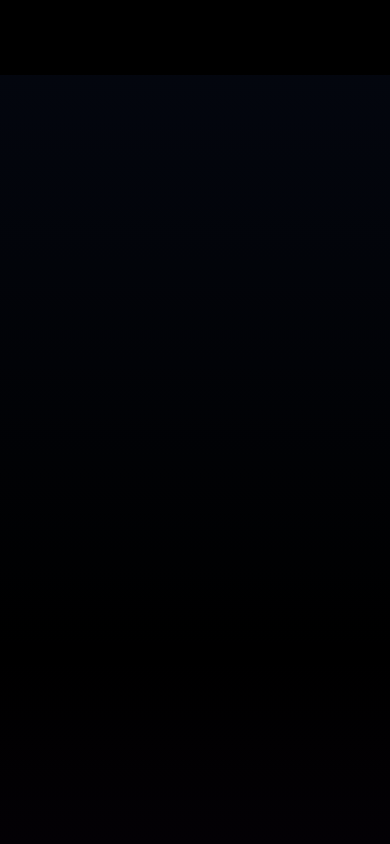
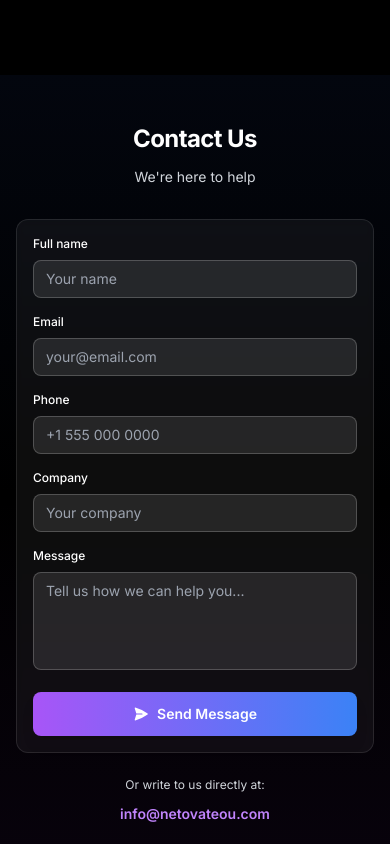
Before and after one commit to Jhefferson-Netovate/voiceai-landing, a React (Vite) app: page / in a window 390 px wide. Shown: the part 7000-7844 px from the top of the page. Built offline with nearby package versions, Linux system fonts and the light colour scheme; no server answers.

Commit message:
chore: push local changes

```diff
--- a/src/components/ContactForm.jsx
+++ b/src/components/ContactForm.jsx
@@ -1,17 +1,10 @@
 import React, { useState } from 'react';
 import { motion } from 'framer-motion';
-import { useTranslation } from 'react-i18next'; // ⬅️ AÑADIR
+import { useTranslation } from 'react-i18next';
 import { PaperAirplaneIcon } from '@heroicons/react/24/solid';
-import { usePrefersReducedMotion } from '../hooks/usePrefersReducedMotion';
-import { useScrollAnimation } from '../hooks/useOptimizedAnimation';
-
-
 
 export default function ContactForm() {
-  const prefersReducedMotion = usePrefersReducedMotion();
-  const { t } = useTranslation(); // ⬅️ AÑADIR
-  const headerAnimation = useScrollAnimation({ type: 'fade' });
-  const formAnimation = useScrollAnimation({ type: 'slide', delay: 0.2 });
+  const { t } = useTranslation();
 
   const [formData, setFormData] = useState({
     name: '',
@@ -51,35 +44,37 @@ export default function ContactForm() {
   };
 
   return (
-    <section id="contacto" className="relative py-20 bg-black overflow-hidden">
-      {/* Background effects */}
-      <div className="absolute inset-0 bg-gradient-to-b from-blue-900/10 via-transparent to-purple-900/10" />
+    <section
+      id="contacto"
+      className="relative py-12 sm:py-16 md:py-20 lg:py-24 bg-black"
+      style={{ minHeight: '100vh' }}
+    >
+      {/* Background effects - Simplificado */}
+      <div className="absolute inset-0 bg-gradient-to-b from-blue-900/10 via-transparent to-purple-900/10 pointer-events-none" />
 
-      <div className="container-scale relative z-10">
-        <div className="max-w-4xl mx-auto">
+      <div className="relative z-10 max-w-4xl mx-auto px-4 sm:px-6 lg:px-8">
+
         {/* Header */}
-          <motion.div
-            className="text-center mb-12"
-            {...headerAnimation}
-          >
-            <h2 className="text-3xl sm:text-4xl lg:text-5xl font-bold text-white mb-4">
-              {t('contact.title')} {/* ⬅️ TRADUCCIÓN */}
+        <div className="text-center mb-8 sm:mb-10 md:mb-12">
+          <h2 className="text-2xl sm:text-3xl md:text-4xl lg:text-5xl font-bold text-white mb-3 sm:mb-4">
+            {t('contact.title')}
           </h2>
-            <p className="text-xl text-gray-400">
-              {t('contact.subtitle')} {/* ⬅️ TRADUCCIÓN */}
+          <p className="text-sm sm:text-base md:text-lg lg:text-xl text-gray-400">
+            {t('contact.subtitle')}
           </p>
-          </motion.div>
+        </div>
 
-          {/* Form */}
-          <motion.div
-             className="bg-white/5 backdrop-blur-xl rounded-2xl border border-white/10 p-8 md:p-12"
-             {...formAnimation}
-          >
-            <form onSubmit={handleSubmit} className="space-y-6">
+        {/* Form Container */}
+        <div className="bg-white/5 backdrop-blur-xl rounded-xl sm:rounded-2xl border border-white/10 p-4 sm:p-6 md:p-8 lg:p-10">
+          <form onSubmit={handleSubmit} className="space-y-4 sm:space-y-5 md:space-y-6">
+
             {/* Nombre */}
             <div>
-                <label htmlFor="name" className="block text-white font-medium mb-2">
-                  {t('contact.nameLabel')} {/* ⬅️ TRADUCCIÓN */}
+              <label
+                htmlFor="name"
+                className="block text-white font-medium mb-2 text-xs sm:text-sm md:text-base"
+              >
+                {t('contact.nameLabel')}
               </label>
               <input
                 type="text"
@@ -88,15 +83,18 @@ export default function ContactForm() {
                 value={formData.name}
                 onChange={handleChange}
                 required
-                  placeholder={t('contact.namePlaceholder')} /* ⬅️ TRADUCCIÓN */
-                  className="w-full px-4 py-3 bg-white/10 border border-white/20 rounded-lg text-white placeholder-gray-400 focus:outline-none focus:border-purple-500 focus:ring-2 focus:ring-purple-500/20 transition-all"
+                placeholder={t('contact.namePlaceholder')}
+                className="w-full px-3 py-2 sm:px-4 sm:py-3 bg-white/10 border border-white/20 rounded-lg text-white text-sm sm:text-base placeholder-gray-400 focus:outline-none focus:border-purple-500 focus:ring-2 focus:ring-purple-500/20 transition-all"
               />
             </div>
 
             {/* Email */}
             <div>
-                <label htmlFor="email" className="block text-white font-medium mb-2">
-                  {t('contact.emailLabel')} {/* ⬅️ TRADUCCIÓN */}
+              <label
+                htmlFor="email"
+                className="block text-white font-medium mb-2 text-xs sm:text-sm md:text-base"
+              >
+                {t('contact.emailLabel')}
               </label>
               <input
                 type="email"
@@ -105,15 +103,18 @@ export default function ContactForm() {
                 value={formData.email}
                 onChange={handleChange}
                 required
-                  placeholder={t('contact.emailPlaceholder')} /* ⬅️ TRADUCCIÓN */
-                  className="w-full px-4 py-3 bg-white/10 border border-white/20 rounded-lg text-white placeholder-gray-400 focus:outline-none focus:border-purple-500 focus:ring-2 focus:ring-purple-500/20 transition-all"
+                placeholder={t('contact.emailPlaceholder')}
+                className="w-full px-3 py-2 sm:px-4 sm:py-3 bg-white/10 border border-white/20 rounded-lg text-white text-sm sm:text-base placeholder-gray-400 focus:outline-none focus:border-purple-500 focus:ring-2 focus:ring-purple-500/20 transition-all"
               />
             </div>
 
             {/* Teléfono */}
             <div>
-                <label htmlFor="phone" className="block text-white font-medium mb-2">
-                  {t('contact.phoneLabel')} {/* ⬅️ TRADUCCIÓN */}
+              <label
+                htmlFor="phone"
+                className="block text-white font-medium mb-2 text-xs sm:text-sm md:text-base"
+              >
+                {t('contact.phoneLabel')}
               </label>
               <input
                 type="tel"
@@ -121,15 +122,18 @@ export default function ContactForm() {
                 name="phone"
                 value={formData.phone}
                 onChange={handleChange}
-                  placeholder={t('contact.phonePlaceholder')} /* ⬅️ TRADUCCIÓN */
-                  className="w-full px-4 py-3 bg-white/10 border border-white/20 rounded-lg text-white placeholder-gray-400 focus:outline-none focus:border-purple-500 focus:ring-2 focus:ring-purple-500/20 transition-all"
+                placeholder={t('contact.phonePlaceholder')}
+                className="w-full px-3 py-2 sm:px-4 sm:py-3 bg-white/10 border border-white/20 rounded-lg text-white text-sm sm:text-base placeholder-gray-400 focus:outline-none focus:border-purple-500 focus:ring-2 focus:ring-purple-500/20 transition-all"
               />
             </div>
 
             {/* Empresa */}
             <div>
-                <label htmlFor="company" className="block text-white font-medium mb-2">
-                  {t('contact.companyLabel')} {/* ⬅️ TRADUCCIÓN */}
+              <label
+                htmlFor="company"
+                className="block text-white font-medium mb-2 text-xs sm:text-sm md:text-base"
+              >
+                {t('contact.companyLabel')}
               </label>
               <input
                 type="text"
@@ -137,15 +141,18 @@ export default function ContactForm() {
                 name="company"
                 value={formData.company}
                 onChange={handleChange}
-                  placeholder={t('contact.companyPlaceholder')} /* ⬅️ TRADUCCIÓN */
-                  className="w-full px-4 py-3 bg-white/10 border border-white/20 rounded-lg text-white placeholder-gray-400 focus:outline-none focus:border-purple-500 focus:ring-2 focus:ring-purple-500/20 transition-all"
+                placeholder={t('contact.companyPlaceholder')}
+                className="w-full px-3 py-2 sm:px-4 sm:py-3 bg-white/10 border border-white/20 rounded-lg text-white text-sm sm:text-base placeholder-gray-400 focus:outline-none focus:border-purple-500 focus:ring-2 focus:ring-purple-500/20 transition-all"
               />
             </div>
 
             {/* Mensaje */}
             <div>
-                <label htmlFor="message" className="block text-white font-medium mb-2">
-                  {t('contact.messageLabel')} {/* ⬅️ TRADUCCIÓN */}
+              <label
+                htmlFor="message"
+                className="block text-white font-medium mb-2 text-xs sm:text-sm md:text-base"
+              >
+                {t('contact.messageLabel')}
               </label>
               <textarea
                 id="message"
@@ -153,78 +160,61 @@ export default function ContactForm() {
                 value={formData.message}
                 onChange={handleChange}
                 required
-                  rows="5"
-                  placeholder={t('contact.messagePlaceholder')} /* ⬅️ TRADUCCIÓN */
-                  className="w-full px-4 py-3 bg-white/10 border border-white/20 rounded-lg text-white placeholder-gray-400 focus:outline-none focus:border-purple-500 focus:ring-2 focus:ring-purple-500/20 transition-all resize-none"
+                rows="4"
+                placeholder={t('contact.messagePlaceholder')}
+                className="w-full px-3 py-2 sm:px-4 sm:py-3 bg-white/10 border border-white/20 rounded-lg text-white text-sm sm:text-base placeholder-gray-400 focus:outline-none focus:border-purple-500 focus:ring-2 focus:ring-purple-500/20 transition-all resize-none"
               />
             </div>
 
             {/* Botón Submit */}
-              <motion.button
+            <button
               type="submit"
               disabled={status.submitting}
-                className={`w-full py-4 rounded-lg font-semibold transition-all duration-200 flex items-center justify-center gap-2 ${
+              className={`w-full py-3 sm:py-3.5 md:py-4 rounded-lg font-semibold transition-all duration-200 flex items-center justify-center gap-2 text-sm sm:text-base ${
                 status.submitting
                   ? 'bg-gray-600 cursor-not-allowed'
                   : 'bg-gradient-to-r from-purple-500 to-blue-500 hover:from-purple-600 hover:to-blue-600 shadow-lg hover:shadow-xl'
               } text-white`}
-                whileHover={prefersReducedMotion || status.submitting ? {} : { scale: 1.02 }}
-                whileTap={prefersReducedMotion || status.submitting ? {} : { scale: 0.98 }}
             >
               {status.submitting ? (
                 <>
                   <div className="animate-spin rounded-full h-5 w-5 border-b-2 border-white" />
-                    {t('contact.sending')} {/* ⬅️ TRADUCCIÓN */}
+                  {t('contact.sending')}
                 </>
               ) : (
                 <>
-                    <PaperAirplaneIcon className="w-5 h-5" />
-                    {t('contact.sendButton')} {/* ⬅️ TRADUCCIÓN */}
+                  <PaperAirplaneIcon className="w-4 h-4 sm:w-5 sm:h-5" />
+                  {t('contact.sendButton')}
                 </>
               )}
-              </motion.button>
+            </button>
 
             {/* Mensajes de estado */}
             {status.submitted && (
-                <motion.div
-                  initial={{ opacity: 0, y: 10 }}
-                  animate={{ opacity: 1, y: 0 }}
-                  className="bg-green-500/20 border border-green-500/50 text-green-400 px-4 py-3 rounded-lg text-center"
-                >
-                  {t('contact.successMessage')} {/* ⬅️ TRADUCCIÓN */}
-                </motion.div>
+              <div className="bg-green-500/20 border border-green-500/50 text-green-400 px-3 py-2 sm:px-4 sm:py-3 rounded-lg text-center text-xs sm:text-sm md:text-base">
+                {t('contact.successMessage')}
+              </div>
             )}
 
             {status.error && (
-                <motion.div
-                  initial={{ opacity: 0, y: 10 }}
-                  animate={{ opacity: 1, y: 0 }}
-                  className="bg-red-500/20 border border-red-500/50 text-red-400 px-4 py-3 rounded-lg text-center"
-                >
-                  {t('contact.errorMessage')} {/* ⬅️ TRADUCCIÓN */}
-                </motion.div>
+              <div className="bg-red-500/20 border border-red-500/50 text-red-400 px-3 py-2 sm:px-4 sm:py-3 rounded-lg text-center text-xs sm:text-sm md:text-base">
+                {t('contact.errorMessage')}
+              </div>
             )}
           </form>
-          </motion.div>
+        </div>
 
         {/* Información de contacto adicional */}
-          <motion.div
-            className="mt-12 text-center"
-            initial={prefersReducedMotion ? {} : { opacity: 0 }}
-            whileInView={prefersReducedMotion ? {} : { opacity: 1 }}
-            transition={prefersReducedMotion ? {} : { duration: 0.8, delay: 0.4 }}
-            viewport={{ once: true }}
-          >
-            <p className="text-gray-400 mb-4">
-              O escríbenos directamente a:
+        <div className="mt-6 sm:mt-8 md:mt-10 lg:mt-12 text-center">
+          <p className="text-gray-400 mb-2 sm:mb-3 text-xs sm:text-sm md:text-base">
+            {t('contact.orWriteUs')}
           </p>
           <a
-              href="mailto:info@netovate.com"
-              className="text-purple-400 hover:text-purple-300 text-lg font-semibold transition-colors"
+            href="mailto:info@netovateou.com"
+            className="text-purple-400 hover:text-purple-300 text-sm sm:text-base md:text-lg font-semibold transition-colors inline-block break-all"
           >
-              info@netovate.com
+            info@netovateou.com
           </a>
-          </motion.div>
         </div>
       </div>
     </section>
--- a/src/config/i18n.js
+++ b/src/config/i18n.js
@@ -217,6 +217,7 @@ const resources = {
         sending: 'Enviando...',
         successMessage: '¡Mensaje enviado! Te responderemos pronto.',
         errorMessage: 'Hubo un error. Inténtalo de nuevo.',
+        orWriteUs: 'O escríbenos directamente a:',
         addressLabel: 'Dirección',
         addressText: 'Unión Europea',
         hoursTitle: 'Horario de Atención',
@@ -570,6 +571,7 @@ const resources = {
         sending: 'Sending...',
         successMessage: 'Message sent! We will respond soon.',
         errorMessage: 'There was an error. Please try again.',
+        orWriteUs: 'Or write to us directly at:',
         addressLabel: 'Address',
         addressText: 'European Union',
         hoursTitle: 'Business Hours',
--- a/src/pages/Gdpr.jsx
+++ b/src/pages/Gdpr.jsx
@@ -89,7 +89,7 @@ export default function Gdpr() {
                 <h2 className="text-xl sm:text-2xl font-semibold text-scale-purple mt-6 mb-3 sm:mt-8 sm:mb-4">
                   Contacto y reclamaciones
                 </h2>
-                <p>Si tienes dudas, deseas ejercer tus derechos o presentar una reclamación, puedes contactarnos en <a href="mailto:privacidad@netovate.com" className="text-scale-purple hover:underline">privacidad@netovate.com</a>.<br />
+                <p>Si tienes dudas, deseas ejercer tus derechos o presentar una reclamación, puedes contactarnos en <a href="mailto:privacidad@netovateou.com" className="text-scale-purple hover:underline">privacidad@netovateou.com</a>.<br />
                 También puedes dirigirte a la Agencia Española de Protección de Datos (AEPD) si consideras que tus derechos no han sido respetados.</p>
               </div>
 
```
Lines whose indentation alone changed are shown as unchanged.
